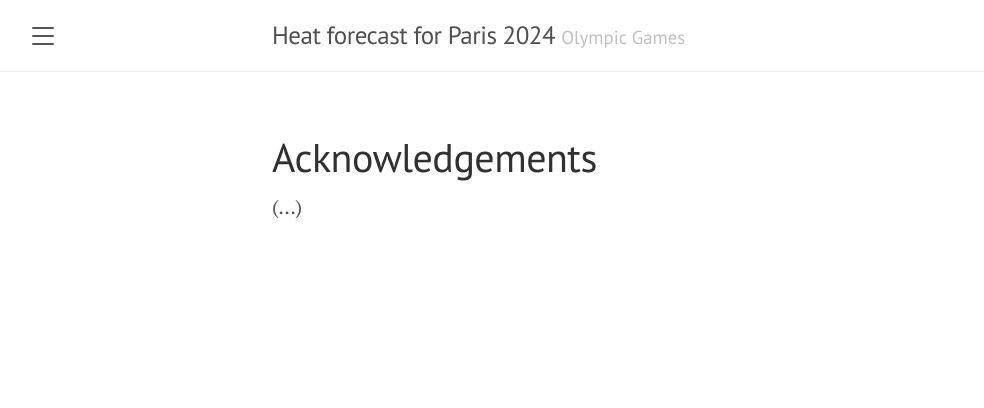
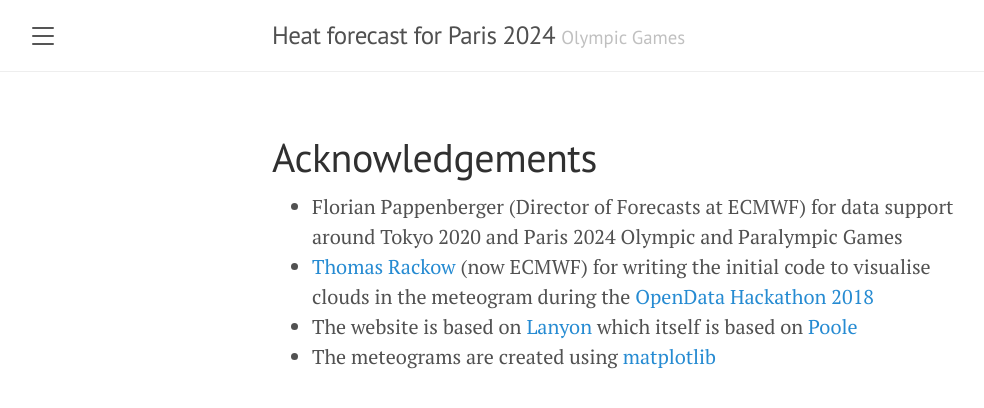
Before and after one commit to heatforecast/heatforecast.github.io, a Jekyll site: the page built from acknowledgements.md, in a window 1280 px wide. Shown: the top 408 px of the page, without its empty margins (8-992 px from the left). Built offline with Jekyll 4.4.1, drawn with Linux system fonts in a browser that asks for light colours.

Commit message:
acknowledgements added

```diff
--- a/acknowledgements.md
+++ b/acknowledgements.md
@@ -3,4 +3,7 @@ layout: page
 title: Acknowledgements
 ---
 
-(...)
+- Florian Pappenberger (Director of Forecasts at ECMWF) for data support around Tokyo 2020 and Paris 2024 Olympic and Paralympic Games
+- [Thomas Rackow](https://www.ecmwf.int/en/about/who-we-are/staff-profiles/thomas-rackow) (now ECMWF) for writing the initial code to visualise clouds in the meteogram during the [OpenData Hackathon 2018](https://github.com/OpenDataHack2018org/prob_meteogram)
+- The website is based on [Lanyon](https://github.com/poole/lanyon) which itself is based on [Poole](https://getpoole.com/)
+- The meteograms are created using [matplotlib](https://matplotlib.org/)
```
